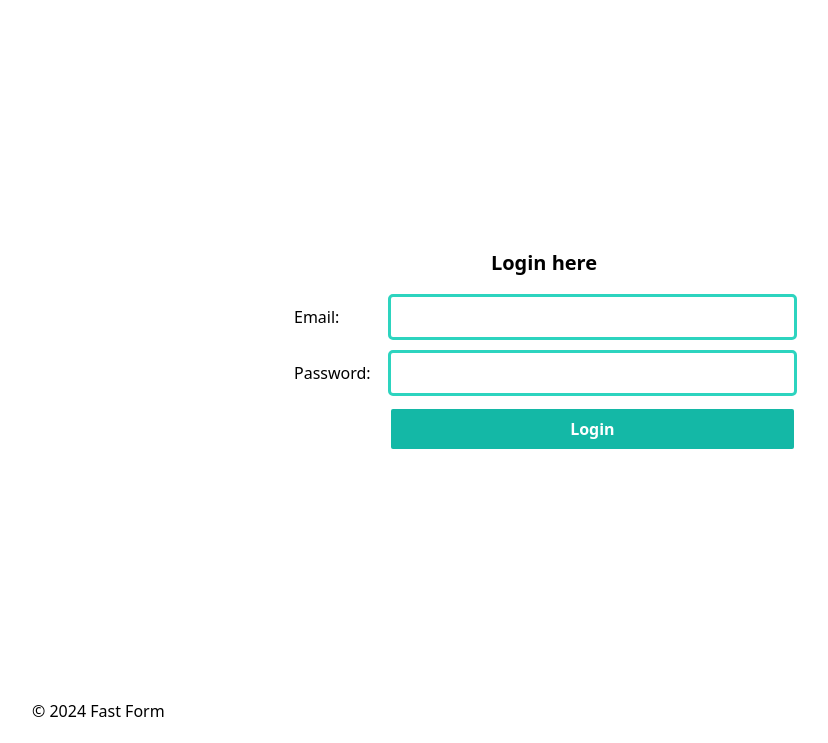
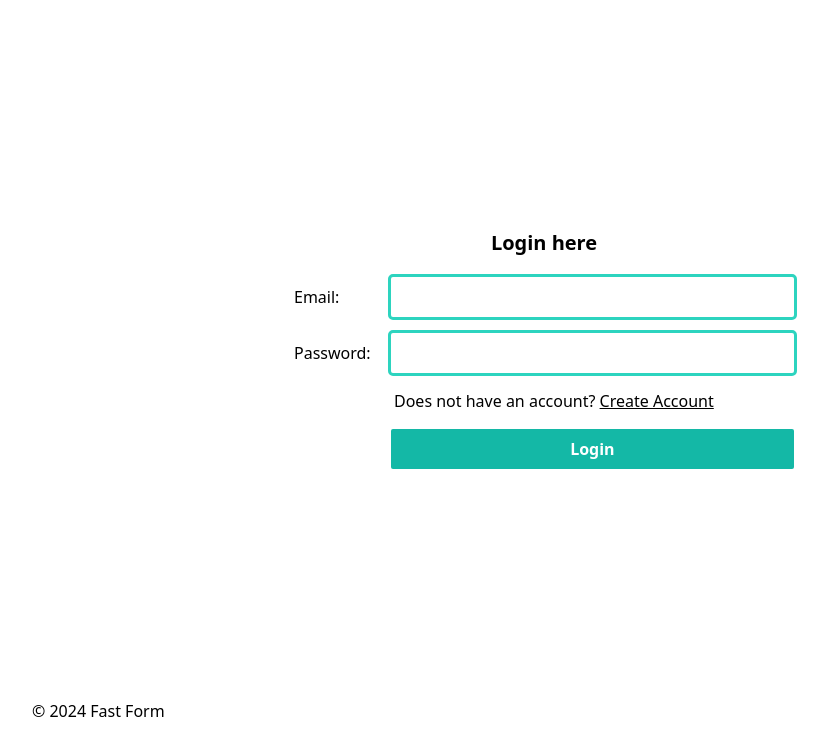
Before and after one commit to developertom01/fast-form, a FastAPI app: page /login/ in a window 1280 px wide. Shown: the part 57-800 px from the top of the page, without its empty margins (96-924 px from the left). Run offline with FastAPI, Linux system fonts and the light colour scheme; some libraries are stand-ins or nearby versions.

Commit message:
Added link to create an account

```diff
--- a/templates/login.html
+++ b/templates/login.html
@@ -36,6 +36,15 @@
                     </div
             {% endif %}
         </div>
+        <div class="flex">
+            <div class="flex-1"></div>
+            <div class="flex-[4]">
+                Does not have an account?
+                <a href="/signup" class="underline">Create Account </a>
+
+            </div>
+        </div>
+
 
         <div class = "flex items-center justify-center">
             <div class="flex-1"></div>
@@ -44,4 +53,5 @@
 
     </div>
 </form>
+
 {% endblock  %}
```
